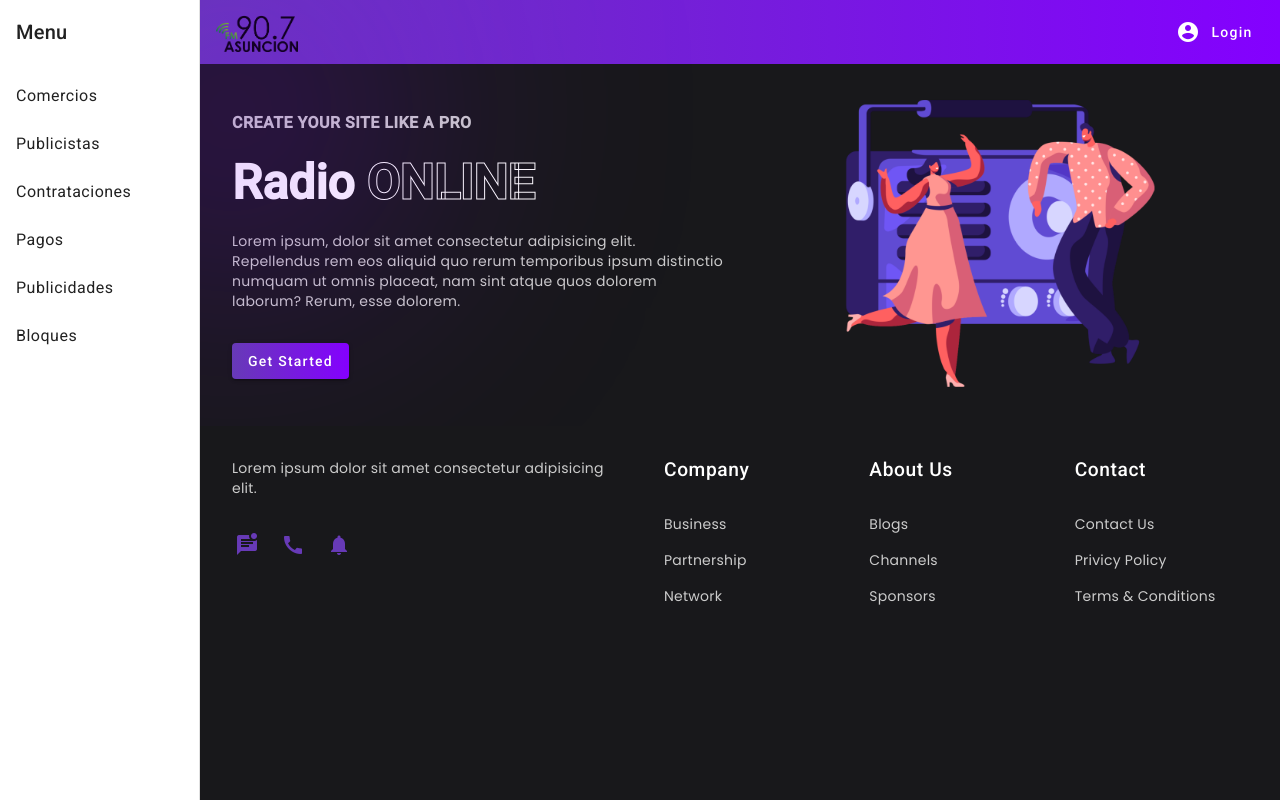
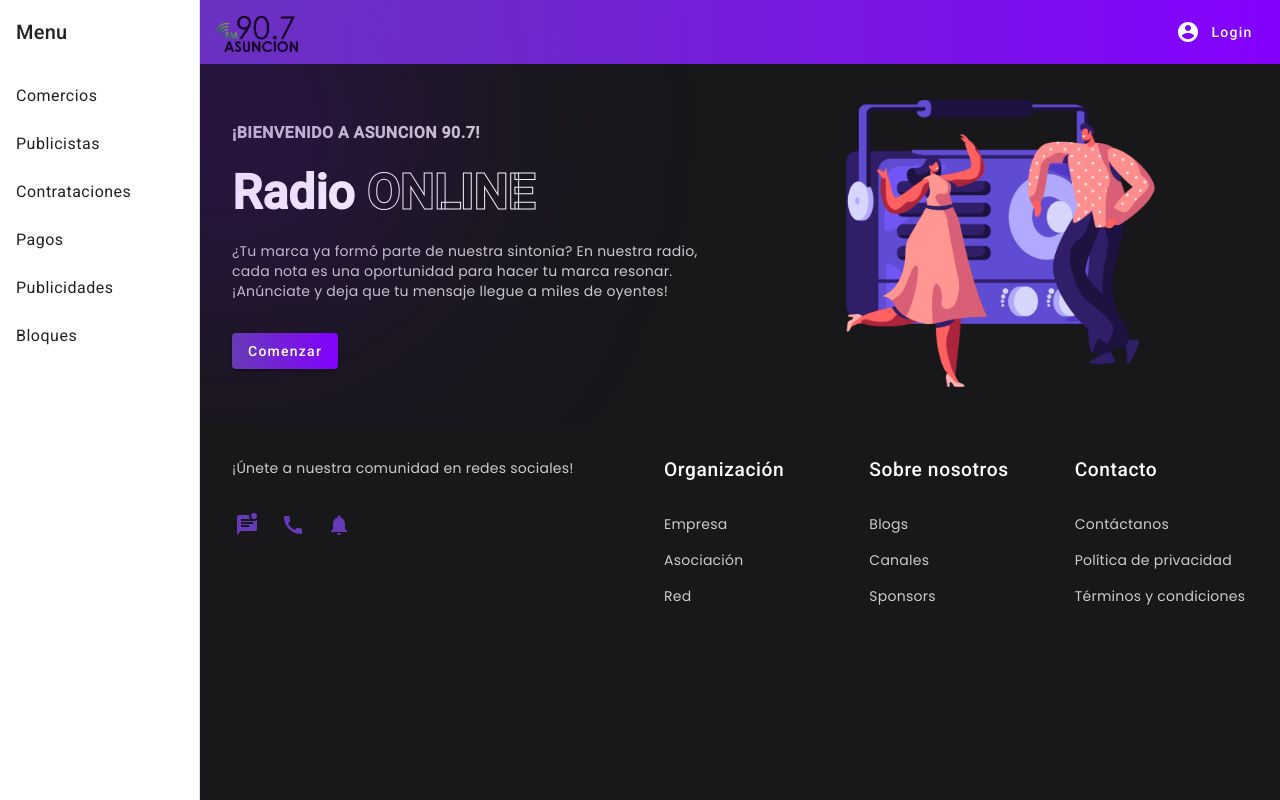
Before and after one commit to victoria-peinado/Desarrollo-Gesti-n-de-Publicidad, an Angular app in the folder Front/Radio/: page / in a window 1280 px wide. Built offline with nearby package versions, Linux system fonts and the light colour scheme.

Commit message:
limpiando cositas

```diff
--- a/Front/Radio/src/app/alta-comercio/alta-comercio.component.html
+++ b/Front/Radio/src/app/alta-comercio/alta-comercio.component.html
@@ -1,15 +1,14 @@
 <h1 class="title">Alta de un nuevo comercio</h1>
-<div class="flex flex-col items-center justify-center">
+    <div class="flex flex-col items-center justify-center">
     <div>
         <mat-form-field [color]="coloring" class="mt-5" appearance="outline">
             <mat-label>Cuit</mat-label>
             <input matInput [(ngModel)]="cuit" maxlength="11" #cuitInput>
-            <mat-icon matSuffix color="warn" [style]="icon">warning</mat-icon>
         </mat-form-field>
     </div>
     <div *ngIf="cuitInvalid" class="text-red-600 text-xs -mt-4 mb-3 ml-8" color="warn">*Cuit incorrecto. Por favor, ingrese un Cuit válido.</div>
     <div>
-        <button mat-raised-button color="none" class="mr-2" (click)="redirectToHome()">Cancelar</button>
-        <button mat-raised-button color="primary" class="ml-2" (click)="verifyCuit()">Siguiente</button>
+        <button mat-raised-button color="white" class="mr-2" (click)="redirectToHome()">Cancelar</button>
+        <app-btn-degrade mat-raised-button color="primary" class="ml-2" (click)="verifyCuit()">Siguiente</app-btn-degrade>
     </div>
 </div>
--- a/Front/Radio/src/app/alta-comercio/alta-comercio.component.ts
+++ b/Front/Radio/src/app/alta-comercio/alta-comercio.component.ts
@@ -7,31 +7,30 @@ import { SharedDataService } from '../services/shared-data.service';
 @Component({
   selector: 'app-alta-comercio',
   templateUrl: './alta-comercio.component.html',
-  styleUrls: ['./alta-comercio.component.scss']
+  styleUrls: ['./alta-comercio.component.scss'],
 })
 export class AltaComercioComponent {
   @ViewChild('cuitInput', { static: false }) cuitInputRef!: ElementRef;
   cuit: string = '';
   cuitInvalid: boolean = false;
-  cuitsPermitidos: string[] = ['11111111111']; // simulación BD
-  coloring: ThemePalette = "primary";
-  icon: string = 'display: none';
+  coloring: ThemePalette = 'primary';
 
-  constructor(private router: Router, private _BillingHolderService: MyDataService, private sharedDataService: SharedDataService) { }
+  constructor(
+    private router: Router,
+    private _BillingHolderService: MyDataService,
+    private sharedDataService: SharedDataService
+  ) {}
 
   redirectToHome() {
-    this.router.navigate(['/']);
+    this.router.navigate(['/login']);
   }
 
   redirectToNuevoComercio() {
     this.router.navigate(['/altaComercio/nuevoComercio']);
   }
 
-  isCuitValid(): boolean {
-    return this.cuitsPermitidos.includes(this.cuit);
-  }
-
   verifyCuit() {
+    console.log(typeof this._BillingHolderService.getBillingHolderByCUIT(this.cuit))
     this._BillingHolderService.getBillingHolderByCUIT(this.cuit).subscribe(
       (result: any) => {
         if (result) {
@@ -42,8 +41,7 @@ export class AltaComercioComponent {
           this.redirectToNuevoComercio();
         } else {
           this.cuitInvalid = true;
-          this.coloring = "warn";
-          this.icon = "";
+          this.coloring = 'warn';
 
           const cuitInputElement = this.cuitInputRef.nativeElement;
           cuitInputElement.click();
@@ -53,8 +51,7 @@ export class AltaComercioComponent {
       (error: any) => {
         console.error(error);
         this.cuitInvalid = true;
-        this.coloring = "warn";
-        this.icon = "";
+        this.coloring = 'warn';
 
         const cuitInputElement = this.cuitInputRef.nativeElement;
         cuitInputElement.click();
@@ -62,8 +59,4 @@ export class AltaComercioComponent {
       }
     );
   }
-
-
-
-
 }
--- a/Front/Radio/src/app/inicio/inicio.component.html
+++ b/Front/Radio/src/app/inicio/inicio.component.html
@@ -2,14 +2,14 @@
     <header class="container">
         <div class="content">
             <span class="blur"></span>
-            <h4>CREATE YOUR SITE LIKE A PRO</h4>
+            <h4>¡BIENVENIDO A ASUNCION 90.7!</h4>
             <H1>Radio <span>ONLINE</span></H1>
             <p>
-                Lorem ipsum, dolor sit amet consectetur adipisicing elit. Repellendus rem eos aliquid quo rerum
-                temporibus ipsum distinctio numquam ut omnis placeat, nam sint atque quos dolorem laborum? Rerum, esse
-                dolorem.
+                ¿Tu marca ya formó parte de nuestra sintonía?
+                En nuestra radio, cada nota es una oportunidad para hacer tu marca resonar. ¡Anúnciate y deja
+                que tu mensaje llegue a miles de oyentes!
             </p>
-            <app-btn-degrade [text]="'Get Started'" (click)="redirectToLogin()"></app-btn-degrade>
+            <app-btn-degrade [text]="'Comenzar'" (click)="redirectToLogin()"></app-btn-degrade>
         </div>
         <div class="image">
             <img src="../../assets/test.png" alt="Descripción de la imagen">
@@ -19,7 +19,7 @@
     <footer class="container">
         <div class="column">
             <p>
-                Lorem ipsum dolor sit amet consectetur adipisicing elit.
+                ¡Únete a nuestra comunidad en redes sociales!
             </p>
             <div class="socials">
                 <a href="#"><mat-icon color="primary">mark_unread_chat_alt</mat-icon></a>
@@ -28,22 +28,22 @@
             </div>
         </div>
         <div class="column">
-            <h4>Company</h4>
-            <a href="#">Business</a>
-            <a href="#">Partnership</a>
-            <a href="#">Network</a>
+            <h4>Organización</h4>
+            <a href="#">Empresa</a>
+            <a href="#">Asociación</a>
+            <a href="#">Red</a>
         </div>
         <div class="column">
-            <h4>About Us</h4>
+            <h4>Sobre nosotros</h4>
             <a href="#">Blogs</a>
-            <a href="#">Channels</a>
+            <a href="#">Canales</a>
             <a href="#">Sponsors</a>
         </div>
         <div class="column">
-            <h4>Contact</h4>
-            <a href="#">Contact Us</a>
-            <a href="#">Privicy Policy</a>
-            <a href="#">Terms & Conditions</a>
+            <h4>Contacto</h4>
+            <a href="#">Contáctanos</a>
+            <a href="#">Política de privacidad</a>
+            <a href="#">Términos y condiciones</a>
         </div>
     </footer>
 
--- a/Front/Radio/src/app/services/my-data.service.ts
+++ b/Front/Radio/src/app/services/my-data.service.ts
@@ -9,7 +9,6 @@ import { Trade } from '../models/trade';
 export class MyDataService {
 
   urlTrade = 'http://localhost:3000/api/trades/';
-  urlBillingHolder = 'http://localhost:3000/api/billingHolders/cuit/';
 
   constructor(private http: HttpClient) { }
 
@@ -41,7 +40,7 @@ export class MyDataService {
 
 
   getBillingHolderByCUIT(cuit: string): Observable<any> {
-    return this.http.get(this.urlBillingHolder + cuit);
+    return this.http.get('http://localhost:3000/api/billingHolders/cuit/' + cuit);
   }
 
 
```
